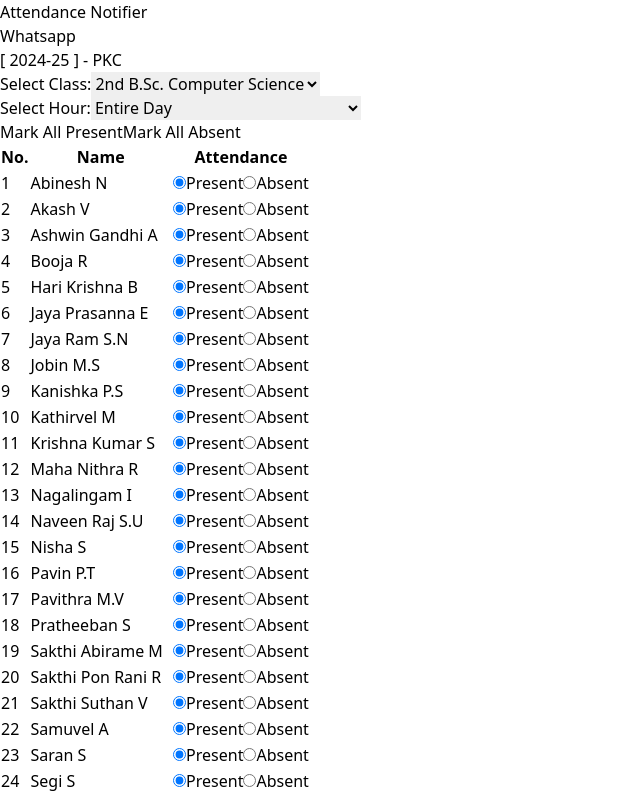
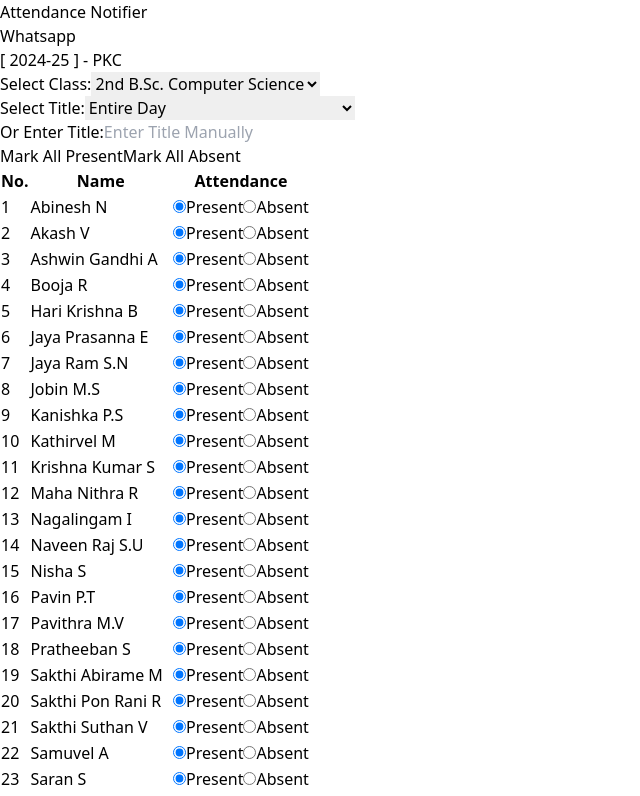
Before and after one commit to cspkcsf2009/attendance-whatsapp-notifier, a React (Vite) app: page / in a window 1280 px wide. Shown: the top 796 px of the page, without its empty margins (0-640 px from the left). Built offline with nearby package versions, Linux system fonts and the light colour scheme.

Commit message:
Added an input field for title

```diff
--- a/src/components/ClassAndSubjectSelector.jsx
+++ b/src/components/ClassAndSubjectSelector.jsx
@@ -1,6 +1,35 @@
 import PropTypes from 'prop-types';
+import { useState, useEffect } from 'react';
 
-const ClassAndSubjectSelector = ({ selectedClass, setSelectedClass, classes, selectedSubject, setSelectedSubject, subjects }) => (
+const ClassAndSubjectSelector = ({
+    selectedClass,
+    setSelectedClass,
+    classes,
+    selectedSubject,
+    setSelectedSubject,
+    subjects
+}) => {
+    const [manualSubject, setManualSubject] = useState('');
+
+    const handleSubjectChange = (e) => {
+        const value = e.target.value;
+        setSelectedSubject(value);
+        setManualSubject('');
+    };
+
+    const handleManualSubjectChange = (e) => {
+        const value = e.target.value;
+        setManualSubject(value);
+        setSelectedSubject(value);
+    };
+
+    useEffect(() => {
+        if (!subjects.includes(selectedSubject)) {
+            setSelectedSubject(manualSubject);
+        }
+    }, [manualSubject, selectedSubject, subjects]);
+
+    return (
         <div className="flex flex-col sm:flex-row justify-between gap-4 mb-4 w-full p-6 rounded-lg border-2">
             <div className="flex flex-col sm:flex-row gap-4 w-full">
                 <div className="flex-1">
@@ -24,14 +53,17 @@ const ClassAndSubjectSelector = ({ selectedClass, setSelectedClass, classes, sel
                         </div>
                         <div className="flex-1">
                             <label htmlFor="subject" className="block text-sm sm:text-lg font-medium text-gray-700 mb-2">
-                            Select Hour:
+                                Select Title:
                             </label>
                             <select
                                 id="subject"
                                 value={selectedSubject}
-                            onChange={(e) => setSelectedSubject(e.target.value)}
+                                onChange={handleSubjectChange}
                                 className="block w-full p-2 sm:p-3 border border-gray-300 rounded-lg shadow-sm focus:ring-2 focus:ring-blue-500 focus:border-blue-500 transition duration-150 ease-in-out bg-white text-gray-900 text-sm sm:text-base"
                             >
+                                <option value="" className="text-sm sm:text-base">
+                                    -- Select Title --
+                                </option>
                                 {subjects.map((subject) => (
                                     <option key={subject} value={subject} className="text-sm sm:text-base">
                                         {subject}
@@ -39,11 +71,25 @@ const ClassAndSubjectSelector = ({ selectedClass, setSelectedClass, classes, sel
                                 ))}
                             </select>
                         </div>
+                        <div className="flex-1">
+                            <label htmlFor="manualSubject" className="block text-sm sm:text-lg font-medium text-gray-700 mb-2">
+                                Or Enter Title:
+                            </label>
+                            <input
+                                id="manualSubject"
+                                type="text"
+                                value={manualSubject}
+                                onChange={handleManualSubjectChange}
+                                className="block w-full p-2 sm:p-3 border border-gray-300 rounded-lg shadow-sm focus:ring-2 focus:ring-blue-500 focus:border-blue-500 transition duration-150 ease-in-out bg-white text-gray-900 text-sm sm:text-base"
+                                placeholder="Enter Title Manually"
+                            />
+                        </div>
                     </div>
                 </div>
             </div>
         </div>
     );
+};
 
 ClassAndSubjectSelector.propTypes = {
     selectedClass: PropTypes.string.isRequired,
--- a/src/components/Home.jsx
+++ b/src/components/Home.jsx
@@ -26,6 +26,7 @@ const getFormattedDateTime = () => {
 const Home = () => {
     const [selectedClass, setSelectedClass] = useState(classes[0]);
     const [selectedSubject, setSelectedSubject] = useState(subjects[0]);
+    const [isManualSubject, setIsManualSubject] = useState(false); // Track if subject is entered manually
     const [attendance, setAttendance] = useState(
         initialNames.reduce((acc, name) => ({ ...acc, [name]: 'Present' }), {})
     );
@@ -79,10 +80,16 @@ const Home = () => {
     const handleSendWhatsApp = useCallback(() => {
         try {
             const { present, absent } = result;
-            // console.log('Result:', result);
+            let message = '';
 
-            // Construct the message with enhanced formatting
-            const message = `*--- Attendance Report ---*\n\n` +
+            if (isManualSubject) {
+                message = `*--- ${selectedSubject} Report ---*\n\n` +
+                    `*Date and Time:* ${getFormattedDateTime()}\n\n` +
+                    `*Class:* ${selectedClass}\n\n` +
+                    `*${selectedSubject} List (${absent.length})*:\n` +
+                    `${absent.length > 0 ? absent.map((item, index) => `${index + 1}. ${item.name}`).join('\n') : 'No students absent.'}`;
+            } else {
+                message = `*--- Attendance Report ---*\n\n` +
                     `*Date and Time:* ${getFormattedDateTime()}\n\n` +
                     `*Class:* ${selectedClass}\n\n` +
                     `*Hours:* ${selectedSubject}\n\n` +
@@ -90,25 +97,18 @@ const Home = () => {
                     `- Total Present: ${present.length}\n` +
                     `- Total Absent: ${absent.length}\n\n` +
                     `*--- Absentees List (${absent.length}) ---*\n` +
-                `${absent.length > 0 ? absent.map((item, index) => `${index + 1}. ${item.name} (Roll No: ${item.index})`).join('\n') : 'No students absent.'}`;
+                    `${absent.length > 0 ? absent.map((item, index) => `${index + 1}. ${item.name}`).join('\n') : 'No students absent.'}`;
+            }
 
-            // Encode the message for URL
             const encodedMessage = encodeURIComponent(message);
-
-            // Construct the WhatsApp URL
             const whatsappURL = `https://wa.me/?text=${encodedMessage}`;
-
-            // Open the URL in a new tab
             window.open(whatsappURL, '_blank');
-
-            // Optionally provide user feedback
             console.log('Attendance report sent to WhatsApp.');
         } catch (error) {
-            // Handle errors and provide user feedback
             console.error('Failed to send attendance report:', error);
             alert('Failed to send the attendance report. Please try again.');
         }
-    }, [result, selectedClass, selectedSubject]);
+    }, [result, selectedClass, selectedSubject, isManualSubject]);
 
     const handleMarkAllPresent = () => {
         setAttendance((prevAttendance) => {
@@ -144,7 +144,10 @@ const Home = () => {
                         setSelectedClass={setSelectedClass}
                         classes={classes}
                         selectedSubject={selectedSubject}
-                        setSelectedSubject={setSelectedSubject}
+                        setSelectedSubject={(subject) => {
+                            setSelectedSubject(subject);
+                            setIsManualSubject(!subjects.includes(subject));
+                        }}
                         subjects={subjects}
                     />
                     <MarkAllButtons
--- a/src/components/generateDocx.jsx
+++ b/src/components/generateDocx.jsx
@@ -23,7 +23,7 @@ const createTable = (data, header) => {
             }),
             // Data Rows
             ...data.map(row => {
-                const isAbsent = row[2] === 'absent'; // Check if the status is 'Absent'
+                const isAbsent = row[2] === 'Absent'; // Check if the status is 'Absent'
 
                 return new TableRow({
                     children: row.map(cell => new TableCell({
```
Lines whose indentation alone changed are shown as unchanged.
